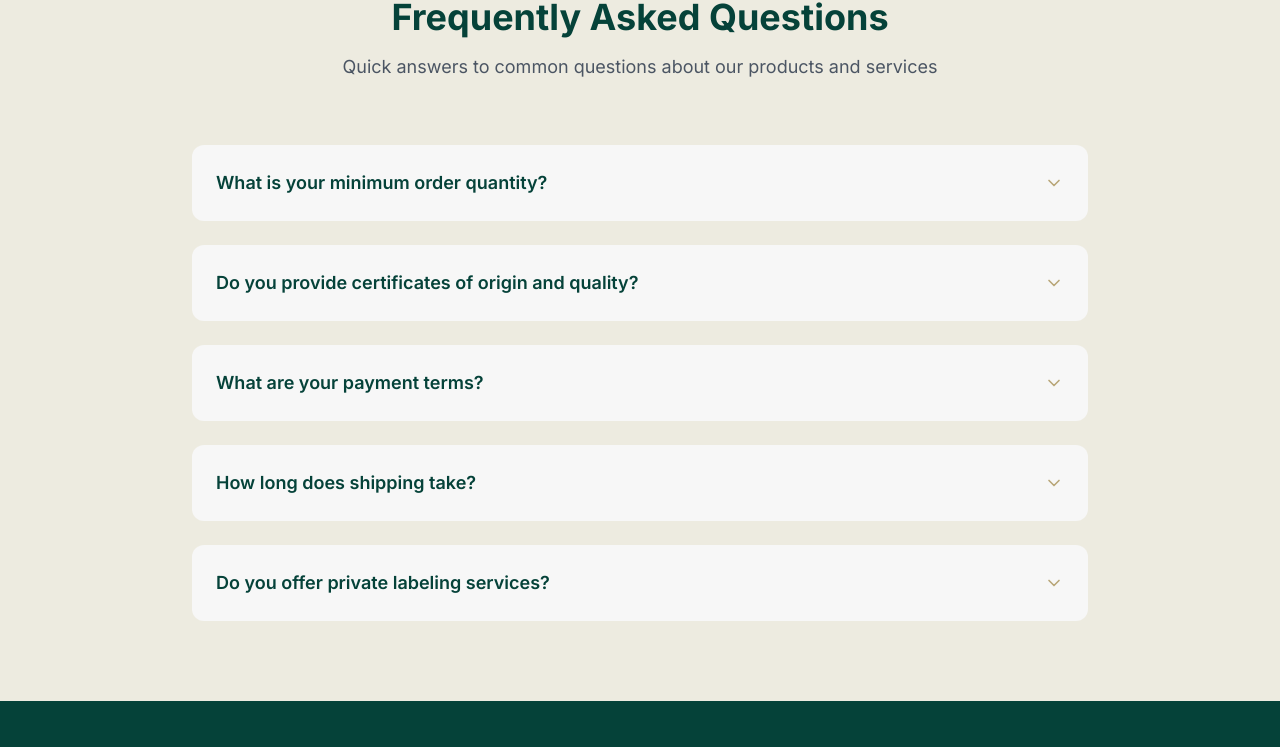
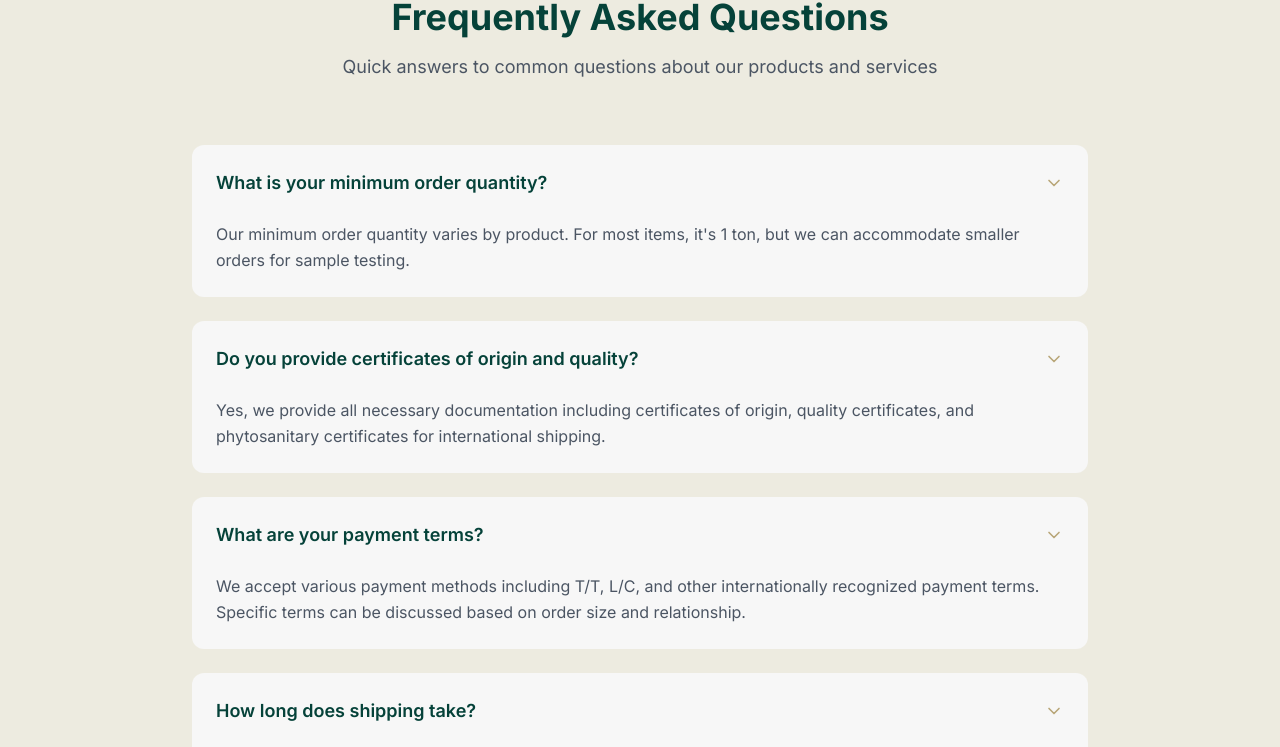
Before and after one commit to RamaTay/alshmaly, a React (Vite) app: page /contact in a window 1280 px wide. Shown: the part 1884-2631 px from the top of the page. Built offline with nearby package versions, Linux system fonts and the light colour scheme; no server answers; grey boxes are pictures that could not be loaded.

Commit message:
Updated ContactPage.tsx

```diff
--- a/src/pages/ContactPage.tsx
+++ b/src/pages/ContactPage.tsx
@@ -343,11 +343,10 @@ const ContactPage = () => {
                     )}
                   </div>
                 </button>
-                {openFAQ === index && (
-                  <div className="px-6 pb-6">
-                    <p className="text-gray-600 leading-relaxed">{faq.answer}</p>
-                  </div>
-                )}
+                <div className="px-6 pb-6">
+  <p className="text-gray-600 leading-relaxed">{faq.answer}</p>
+</div>
+
               </div>
             ))}
           </div>
```
